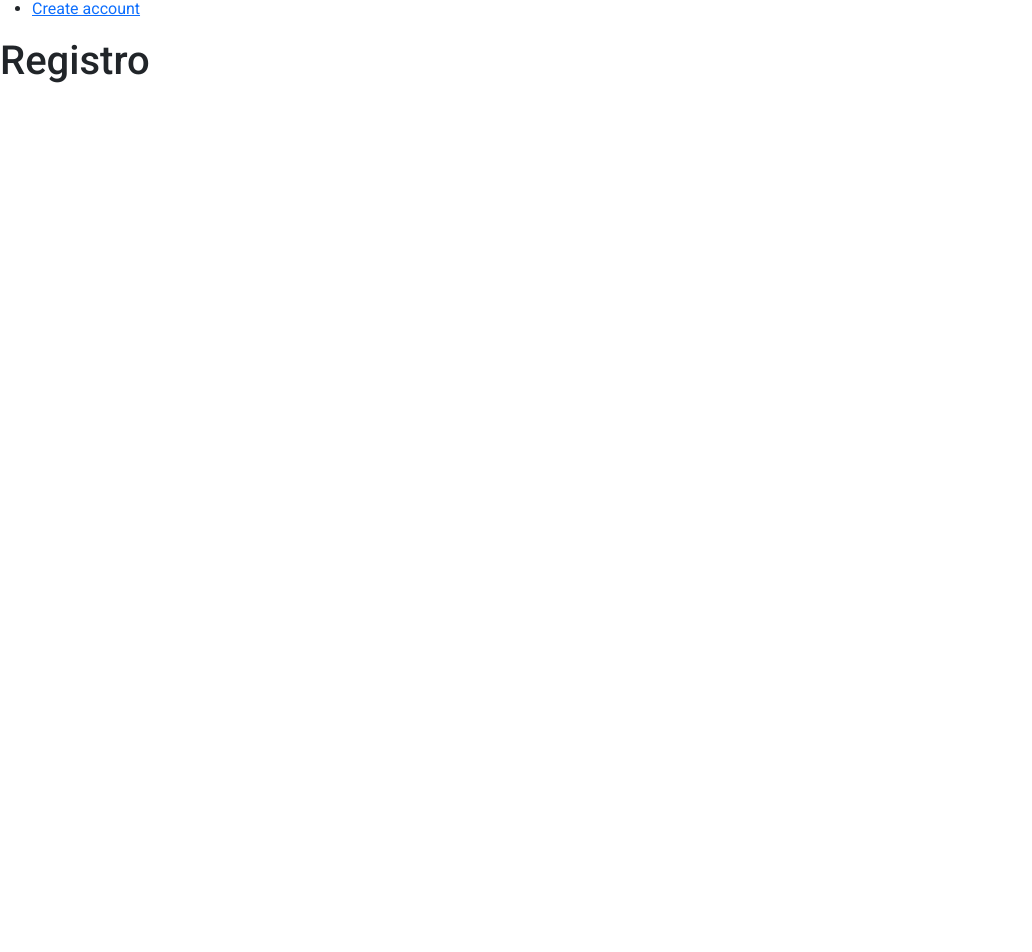
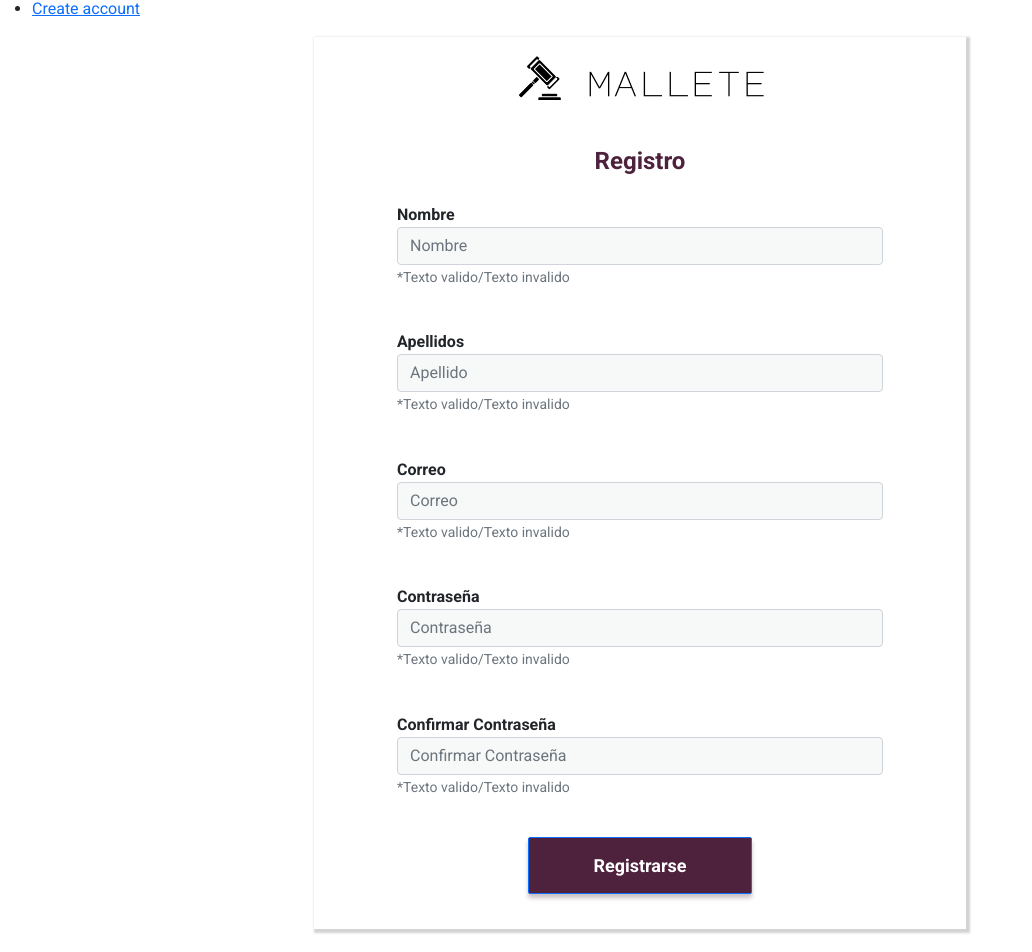
Before and after one commit to mallete/mallete-react-app, a React (Create React App) app: page /registro in a window 1280 px wide. Shown: the part 99-1051 px from the top of the page, without its empty margins (0-1032 px from the left). Before the commit the page ends 800 px from the top, so only its background shows below. Built offline with nearby package versions, Linux system fonts and the light colour scheme.

Commit message:
cambios menores en boton y se agrega pantalla de registro

```diff
--- a/src/Assets/GlobalStyles/style.scss
+++ b/src/Assets/GlobalStyles/style.scss
@@ -1,6 +1,7 @@
 main{
     padding: 16px;
 }
+
 // Principal
 $royal-wine: #4E213C;
 // Complementary grays
@@ -23,5 +24,9 @@ $patria: #F926A5;
 // Alerts
 $carmesi: #F9264D;
 // Shadows
-$dark-blue: #001E2C;
-$dark-wine: #2C001A;
+//$dark-blue: #001E2C;
+//$dark-wine: #2C001A;
+
+
+$dark-wine: 0px 4px 4px 0px rgba(44,0,26,.25);
+$dark-blue: 0px 4px 4px 0px  rgba(0,30,44,.25)
--- a/src/Components/Button/index.js
+++ b/src/Components/Button/index.js
@@ -1,10 +1,10 @@
 import React from "react";
 import "./style.scss";
 
-const Button = props =>{
-    const {text,style} = props
+const Button = function (props){
+    const {text,template="btn btn-primary",handler} = props
     return(
-        <button type="button" className={style}>{text}</button>
+        <button type="button" className={template} onClick={handler}>{text}</button>
     );
 }
 
--- a/src/Components/Button/style.scss
+++ b/src/Components/Button/style.scss
@@ -24,3 +24,15 @@ border-color: $plastik;
 border-radius: 4px;
 border: 2px;
 }
+
+.btn{
+    padding: .875rem;
+    min-width: 14rem;
+    border-radius: .125rem;
+    font-weight: bold;
+    font-size: 1.125rem;
+    box-shadow: $dark-wine;
+    &.btn-primary{
+        background-color: $royal-wine;
+    }
+}
--- /dev/null
+++ b/src/Components/IconBlack/index.js
@@ -0,0 +1,15 @@
+import React from "react";
+import "./style.scss";
+import iconMallete from "../../Assets/Icons/mallete-black.png"
+
+const IconBlack = () =>{
+    return(
+        <>
+        <div className="icon-container" >
+        <img className="icon-img" type="icon" src={iconMallete}></img>
+        </div>
+        </>
+    );
+}
+
+export default IconBlack
--- /dev/null
+++ b/src/Components/IconBlack/style.scss
@@ -0,0 +1,12 @@
+@import "../../Assets/GlobalStyles/style.scss";
+
+.icon-img{
+    width: 260px;
+    height: 52px;
+}
+
+.icon-container{
+    display: flex;
+    justify-content: center;
+    align-items: center;
+}
--- /dev/null
+++ b/src/Components/Input/index.js
@@ -0,0 +1,19 @@
+import React from "react";
+import "./style.scss";
+
+
+const InputGeneric = (props) => {
+    const { textLabel, textInput } = props
+    return (
+        <>
+            <div class="form-group">
+                <label for="InputGeneric"><b>{textLabel}</b></label>
+                <input type="input" class="form-control" id="InputGeneric" aria-describedby="Help" placeholder={textInput} />
+                <small id="Help" class="form-text text-muted">*Texto valido/Texto invalido</small>
+            </div>
+        </>
+    );
+}
+
+
+export default InputGeneric
--- /dev/null
+++ b/src/Components/Input/style.scss
@@ -0,0 +1,10 @@
+@import "../../Assets/GlobalStyles/style.scss";
+
+.form-group{
+    width: 510px;
+    height: 89px;
+}
+
+.form-control{
+    background: $ghost;
+}
--- /dev/null
+++ b/src/Components/Register/index.js
@@ -0,0 +1,28 @@
+import React from 'react';
+import './style.scss'
+import IconBlack from '../IconBlack';
+import InputGeneric from '../Input';
+import Button from '../Button';
+
+function RegisterCard() {
+    return (
+        <div className="container">
+            <div className="row row-cols-1" id="register-form">
+                <IconBlack id="register-icon"/>
+                <h4><b>Registro</b></h4>
+                <InputGeneric textLabel="Nombre" textInput="Nombre" />
+                <InputGeneric textLabel="Apellidos" textInput="Apellido" />
+                <InputGeneric textLabel="Correo" textInput="Correo" />
+                <InputGeneric textLabel="Contraseña" textInput="Contraseña" />
+                <InputGeneric textLabel="Confirmar Contraseña" textInput="Confirmar Contraseña" />
+                <div className="button-container">
+                <Button text="Registrarse" template="btn btn-primary m-3" handler={() => { }} />
+                </div>
+
+            </div>
+        </div>
+
+    )
+}
+
+export default RegisterCard;
--- /dev/null
+++ b/src/Components/Register/style.scss
@@ -0,0 +1,34 @@
+@import "../../Assets/GlobalStyles/style.scss";
+
+.container{
+    display: flex;
+    justify-content: center;
+    align-items: center;
+    margin-bottom: 3rem;
+}
+
+#register-form{
+    width: 652px;
+    height: 892px;
+    display: flex;
+    justify-content: center;
+    box-shadow: 2px 2px 2px 2px lightgray;
+}
+
+h4{
+    text-align: center;
+    color: $royal-wine;
+    display: flex;
+    justify-content: center;
+    align-items: center;
+
+}
+
+.button-container{
+    display: flex;
+    justify-content: center;
+    align-items: center;
+    width: 345px;
+    height: 50px;
+
+}
--- a/src/Pages/CreateAccount/index.js
+++ b/src/Pages/CreateAccount/index.js
@@ -1,10 +1,11 @@
 import React from "react";
 //import './App.scss';
+import RegisterCard from "../../Components/Register";
 
 function CreateAccount() {
   return (
     <>
-    <h1>Registro</h1>
+    <RegisterCard/>
     </>
   );
 }
```
Also changed, not shown: src/Assets/Icons/mallete-black.png (added).
